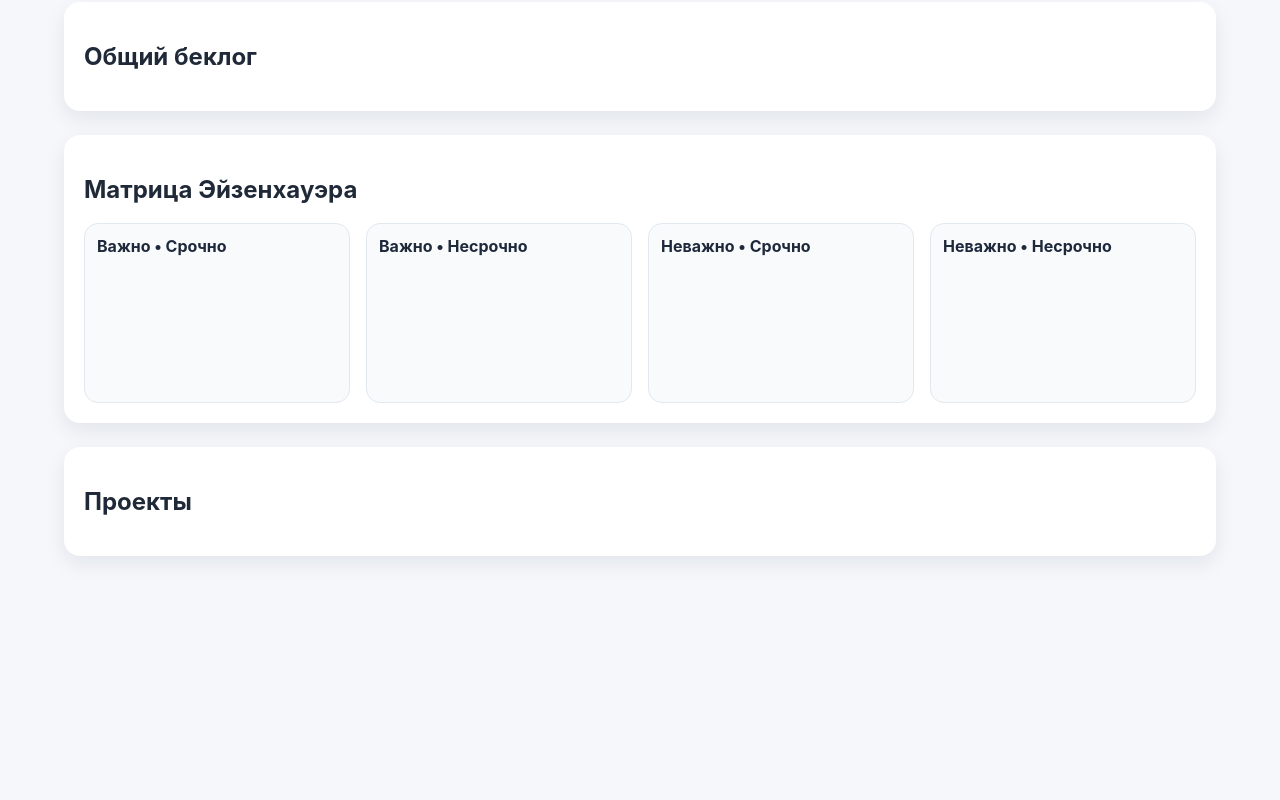
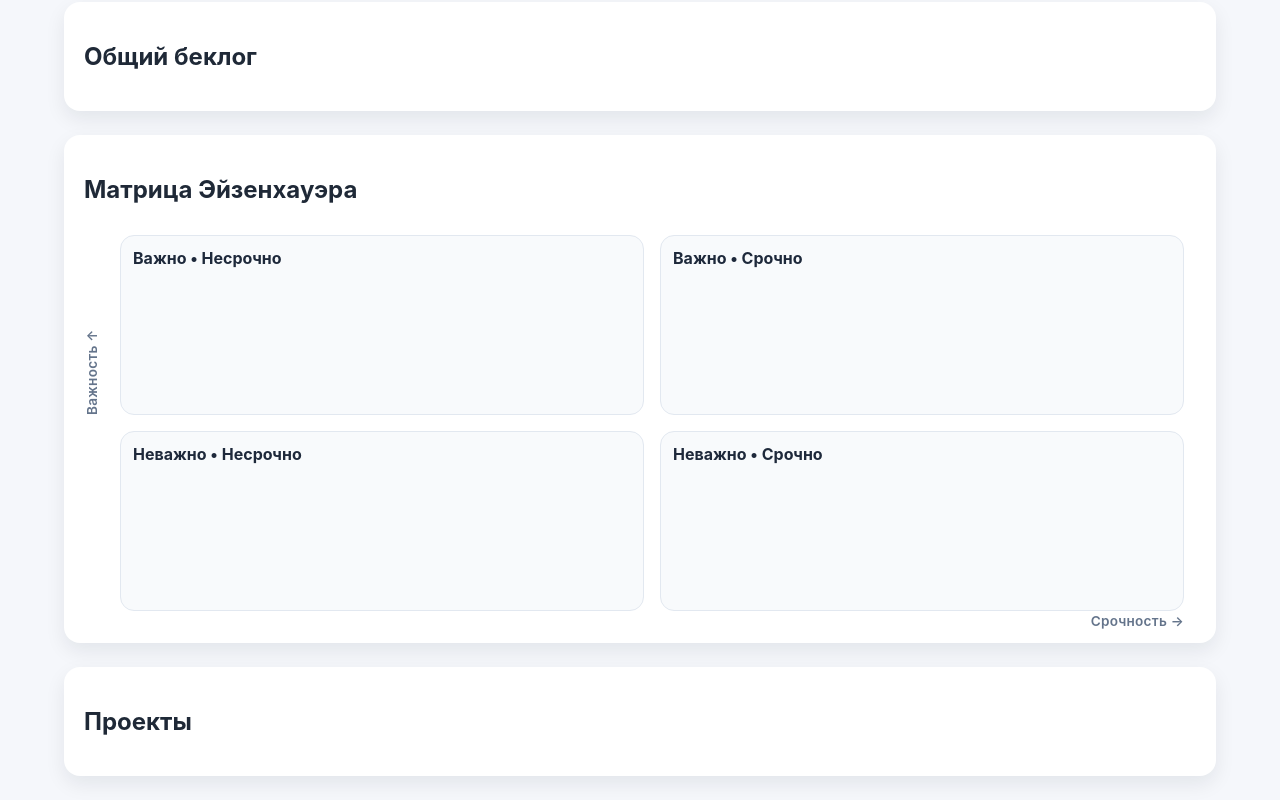
Before and after one commit to mdkkamen-del/to-do, a website: page index.html in a window 1280 px wide. Shown: the part 358-1158 px from the top of the page. Before the commit the page ends 938 px from the top, so only its background shows below. Drawn offline with Linux system fonts and the light colour scheme.

Commit message:
Align matrix with urgency and importance axes

```diff
--- a/index.html
+++ b/index.html
@@ -49,22 +49,26 @@
 
       <section class="panel matrix">
         <h2>Матрица Эйзенхауэра</h2>
+        <div class="matrix-axes">
+          <span class="axis-label axis-y">Важность ↑</span>
+          <span class="axis-label axis-x">Срочность →</span>
           <div class="matrix-grid">
+            <div class="matrix-cell" data-cell="high-low">
+              <h3>Важно • Несрочно</h3>
+              <ul></ul>
+            </div>
             <div class="matrix-cell" data-cell="high-high">
               <h3>Важно • Срочно</h3>
               <ul></ul>
             </div>
-          <div class="matrix-cell" data-cell="high-low">
-            <h3>Важно • Несрочно</h3>
+            <div class="matrix-cell" data-cell="low-low">
+              <h3>Неважно • Несрочно</h3>
               <ul></ul>
             </div>
             <div class="matrix-cell" data-cell="low-high">
               <h3>Неважно • Срочно</h3>
               <ul></ul>
             </div>
-          <div class="matrix-cell" data-cell="low-low">
-            <h3>Неважно • Несрочно</h3>
-            <ul></ul>
           </div>
         </div>
       </section>
--- a/styles.css
+++ b/styles.css
@@ -97,9 +97,34 @@ ul {
   color: #64748b;
 }
 
+.matrix-axes {
+  position: relative;
+  padding: 12px 12px 12px 36px;
+}
+
+.axis-label {
+  position: absolute;
+  font-size: 0.85rem;
+  color: #64748b;
+  font-weight: 600;
+  letter-spacing: 0.02em;
+}
+
+.axis-y {
+  left: 0;
+  top: 50%;
+  transform: translateY(-50%) rotate(-90deg);
+  transform-origin: left top;
+}
+
+.axis-x {
+  right: 12px;
+  bottom: -6px;
+}
+
 .matrix-grid {
   display: grid;
-  grid-template-columns: repeat(auto-fit, minmax(220px, 1fr));
+  grid-template-columns: repeat(2, minmax(220px, 1fr));
   gap: 16px;
 }
 
```
Lines whose indentation alone changed are shown as unchanged.
